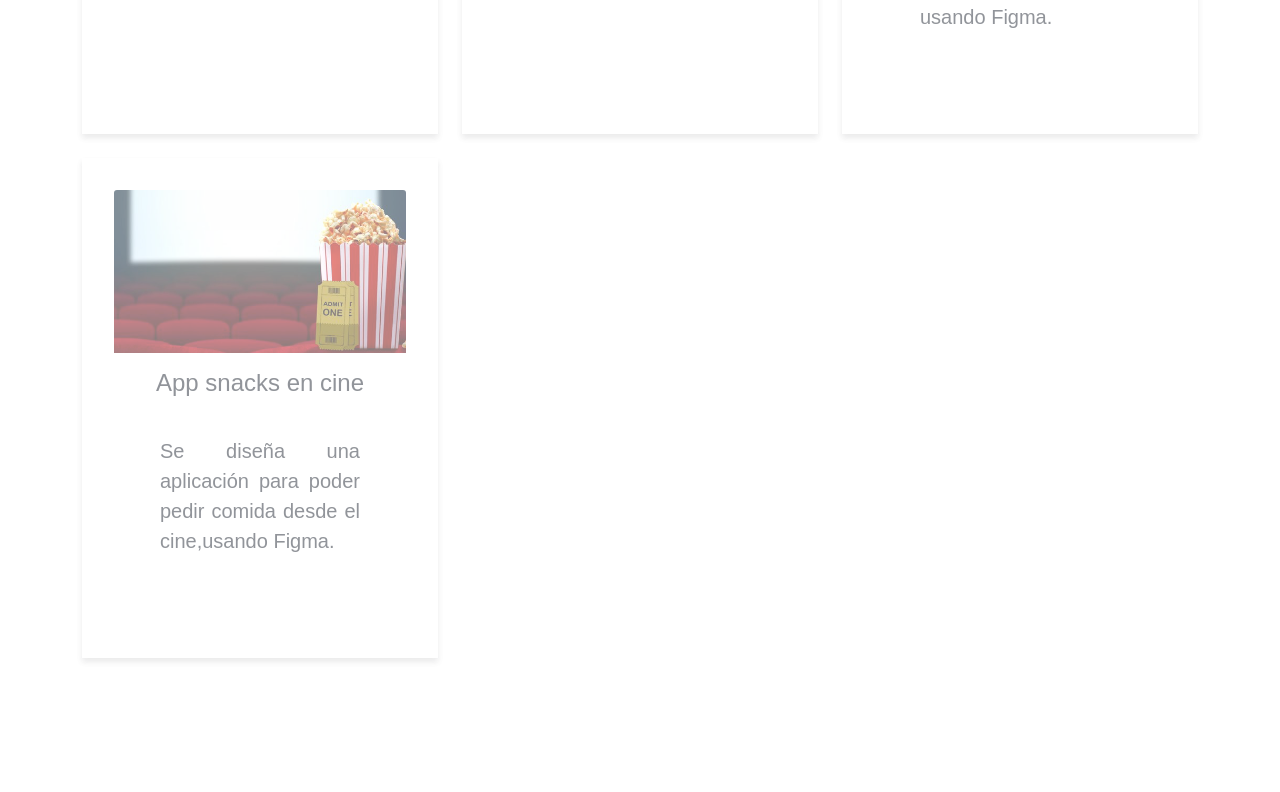
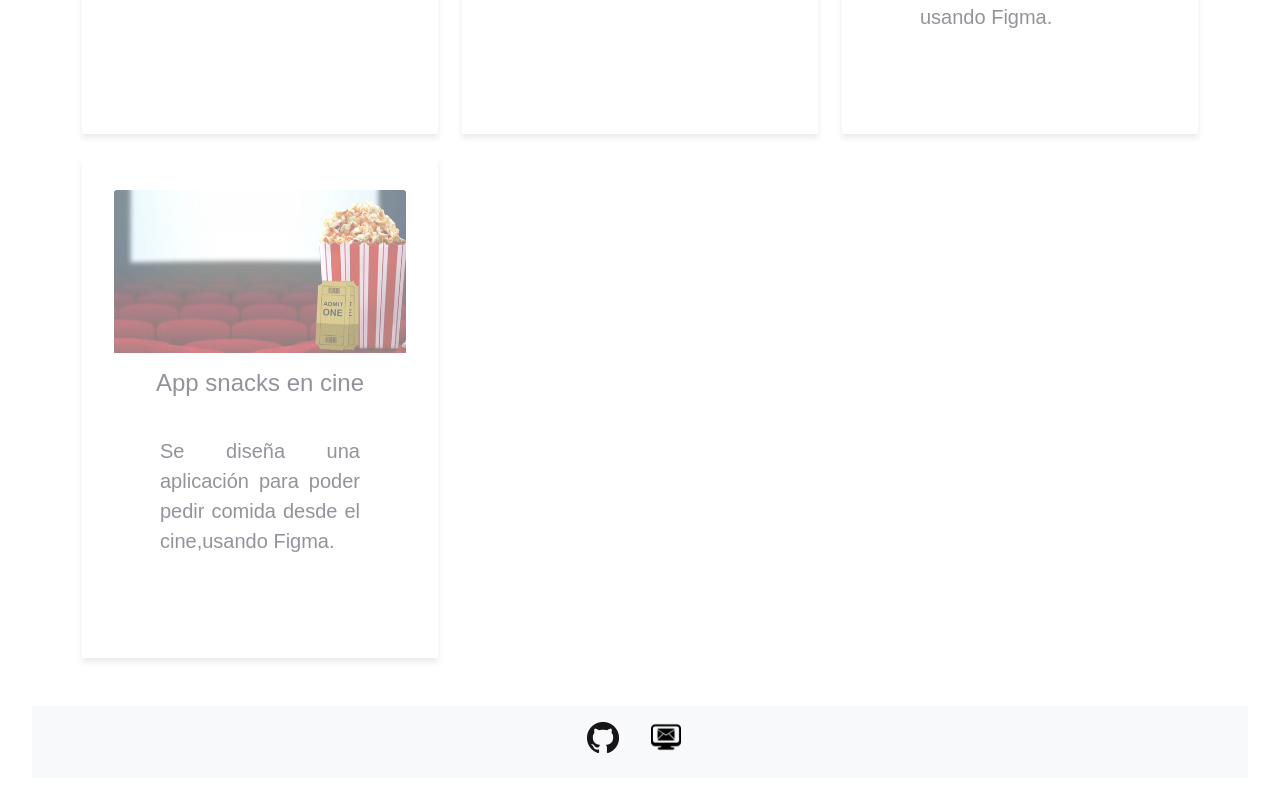
Before and after one commit to kouski/clon_portfolio_react, a React (Vite) app: page / in a window 1280 px wide. Shown: the part 4227-5019 px from the top of the page. Before the commit the page ends 4917 px from the top, so only its background shows below. Built offline with nearby package versions, Linux system fonts and the light colour scheme; a web font is replaced by a local one.

Commit message:
componente footer finalizado

```diff
--- a/src/App.jsx
+++ b/src/App.jsx
@@ -2,6 +2,7 @@ import Navbar from './components/navbar/Navbar'
 import Hero from './components/hero/Hero'
 import Formacion from './components/formacion/Formacion'
 import Proyectos from './components/proyectos/Proyectos'
+import Footer from './components/footer/Footer'
 import './App.css'
 
 function App() {
@@ -14,6 +15,7 @@ function App() {
       <Hero />
       <Formacion />
       <Proyectos />
+      <Footer />
 
     </>
   )
--- /dev/null
+++ b/src/components/footer/Footer.jsx
@@ -0,0 +1,20 @@
+import React from 'react'
+
+export default function Footer() {
+  return (
+    <footer className="container-fluid d-flex bg-light mt-5">
+
+    <ul className="logo_list d-flex mb-4 mt-3">
+      <li className="ms-3 me-3 list-unstyled">
+        <a href="https://github.com" id="profile-link" target="_blank"><img id="github"
+            src="/src/images/GitHub-Mark-32px.png" alt="Github mark" /></a>
+      </li>
+      <li className="ms-3 list-unstyled">
+        <a href="mailto:info@gamarrawebdesign.com"><img id="email" src="/src/images/email.png" alt="logo email" /></a>
+      </li>
+
+
+    </ul>
+  </footer>
+  )
+}
```
Also changed, not shown: src/images/GitHub-Mark-32px.png (added), src/images/email.png (added).
